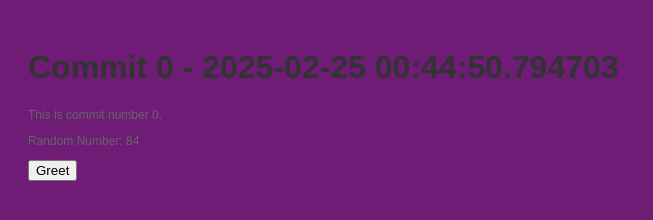
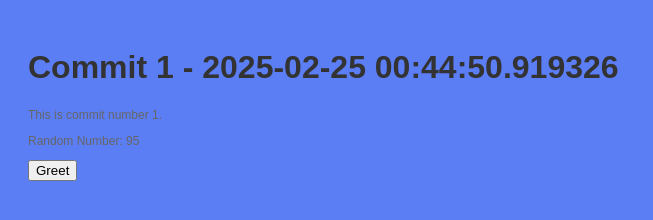
Before and after one commit to stiffs95/myrep-repo-20250225004445, a plain HTML site: page index.html in a window 1280 px wide. Shown: the whole page, without its empty margins (0-653 px from the left). Drawn offline with Linux system fonts and the light colour scheme.

Commit message:
📝 Commit 1 with HTML, CSS, and JS

```diff
--- a/index.html
+++ b/index.html
@@ -2,13 +2,13 @@
     <!DOCTYPE html>
     <html>
     <head>
-        <title>Commit 0 - 2025-02-25 00:44:50.794703</title>
+        <title>Commit 1 - 2025-02-25 00:44:50.919326</title>
         <link rel="stylesheet" href="style.css">
     </head>
     <body>
-        <h1>Commit 0 - 2025-02-25 00:44:50.794703</h1>
-        <p>This is commit number 0.</p>
-        <p>Random Number: 84</p>
+        <h1>Commit 1 - 2025-02-25 00:44:50.919326</h1>
+        <p>This is commit number 1.</p>
+        <p>Random Number: 95</p>
         <button onclick="greet()">Greet</button>
         <script src="script.js"></script>
     </body>
--- a/script.js
+++ b/script.js
@@ -2,4 +2,4 @@
     function greet() {
         alert('Hello from commit ' + commitNumber + '!');
     }
-    var commitNumber = 0;
+    var commitNumber = 1;
--- a/style.css
+++ b/style.css
@@ -1,7 +1,7 @@
 
     body {
         font-family: Arial, sans-serif;
-        background-color: #6e1c76;
+        background-color: #5b7ef5;
         padding: 20px;
     }
     h1 {
```
